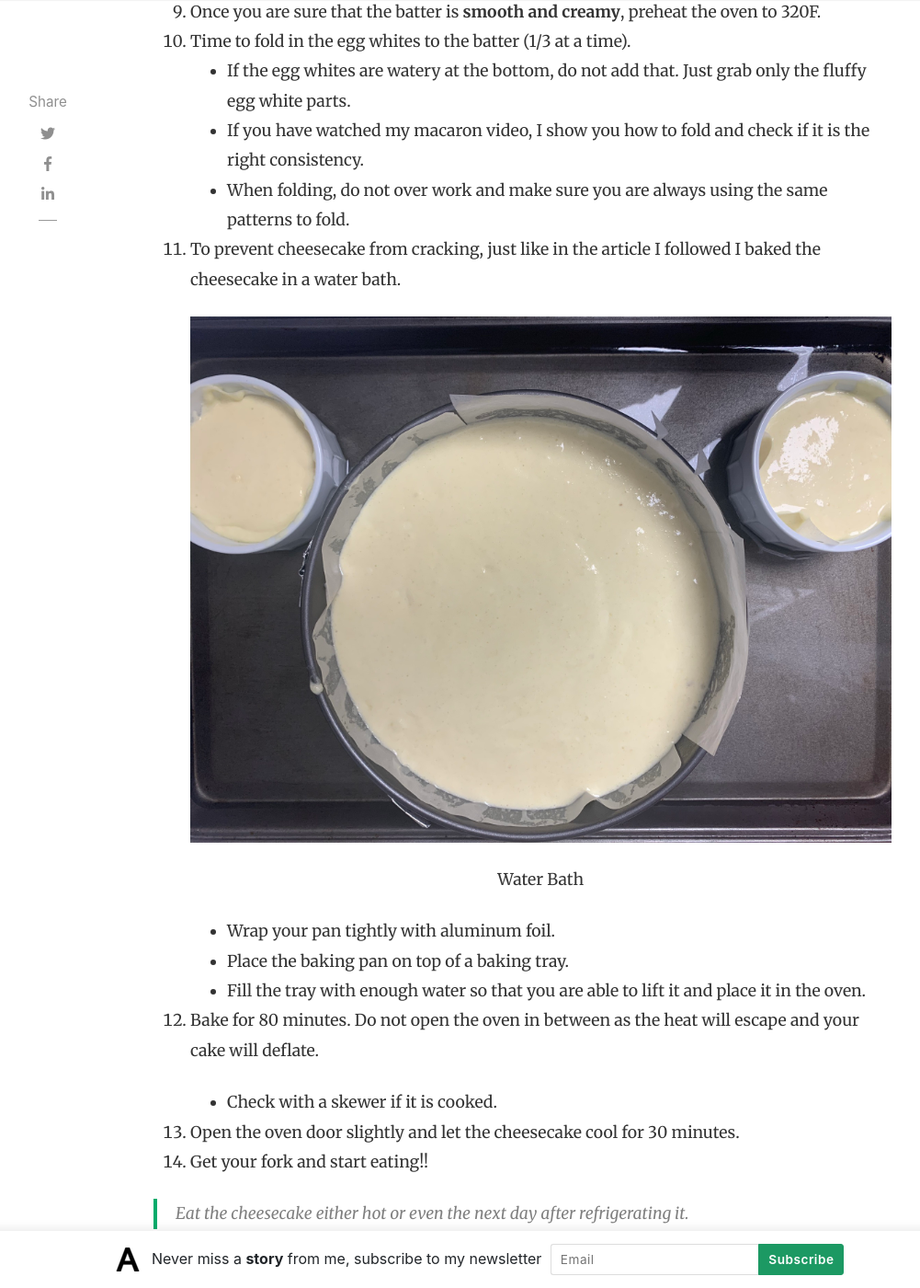
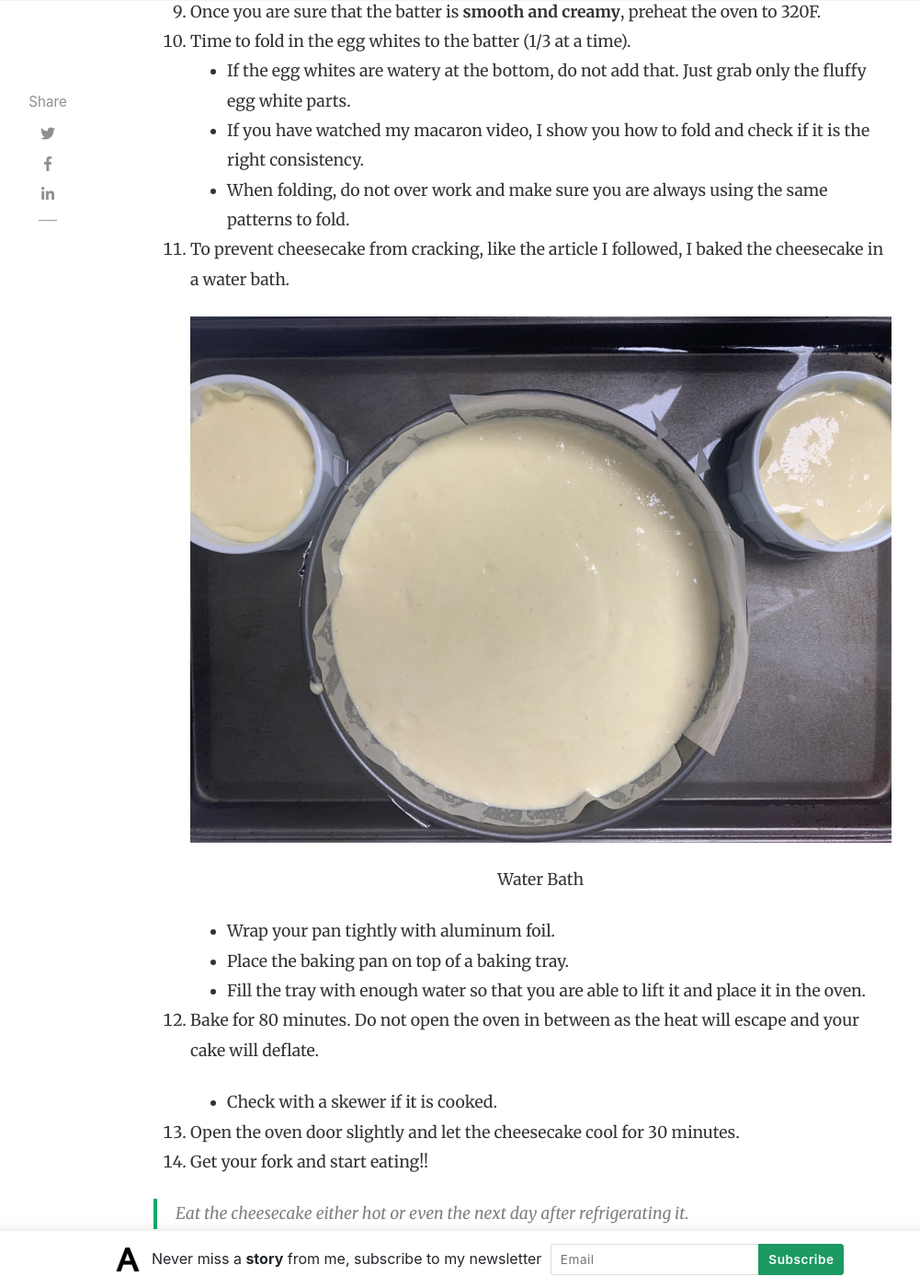
Before and after one commit to Nampy/Nampy.github.io, a Jekyll site: the page built from _posts/2021-02-28-japanese-cheesecake.md, in a window 1280 px wide and 1400 px high, scrolled down 1720 px. Shown: the whole window at 92% size, without its empty margins (118-1119 px from the left). Built offline with Jekyll 4.4.1, drawn with Linux system fonts in a browser that asks for light colours; nearby versions of some CDN libraries; comment, search, counter and statistics services are not loaded.

Commit message:
grammar errors

```diff
--- a/_posts/2021-02-28-japanese-cheesecake.md
+++ b/_posts/2021-02-28-japanese-cheesecake.md
@@ -53,7 +53,7 @@ hidden: true
     1. If the egg whites are watery at the bottom, do not add that. Just grab only the fluffy egg white parts.
     2. If you have watched my macaron video, I show you how to fold and check if it is the right consistency.
     3. When folding, do not over work and make sure you are always using the same patterns to fold.
-11. To prevent cheesecake from cracking, just like in the article I followed I baked the cheesecake in a water bath.
+11. To prevent cheesecake from cracking, like the article I followed, I baked the cheesecake in a water bath.
 
     <img src="/assets/images/jap_cheese/water_bath.JPEG" /><center>Water Bath
 
@@ -68,4 +68,4 @@ hidden: true
 
 > Eat the cheesecake either hot or even the next day after refrigerating it.
 
-Reference Link: https://www.lowcarbingasian.com/japanese-fluffy-cheesecake/
+Reference Link: [https://www.lowcarbingasian.com/japanese-fluffy-cheesecake/](https://www.lowcarbingasian.com/japanese-fluffy-cheesecake/)
```
